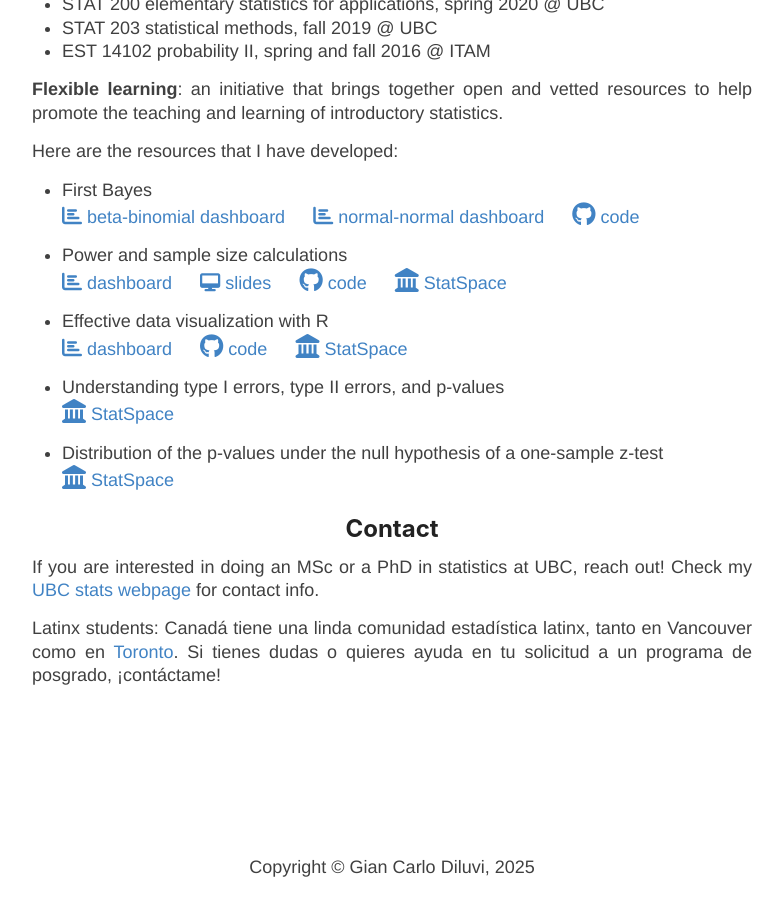
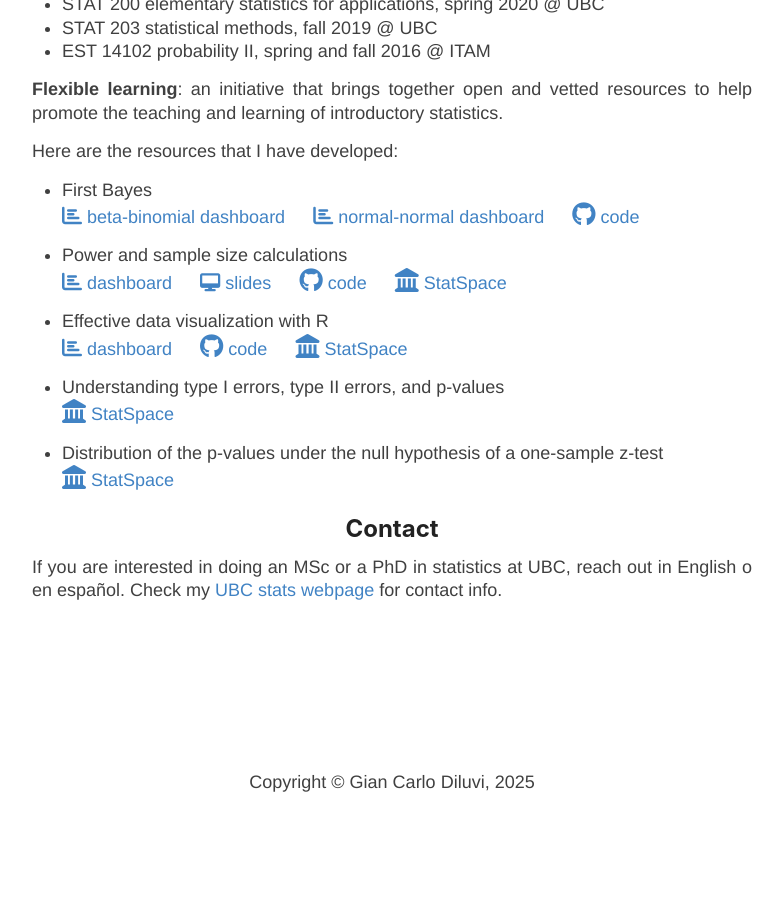
Before and after one commit to giankdiluvi/giankdiluvi.github.io, a Jekyll site: the page built from index.md, in a window 1280 px wide and 900 px high, scrolled down 2312 px. Shown: the whole window, without its empty margins (248-1031 px from the left). Built offline with Jekyll 4.4.1, drawn with Linux system fonts in a browser that asks for light colours; nearby versions of some CDN libraries; our own code applies the rules of GitHub Pages for plain Markdown files; after the commit the page ends 3127 px from its top, so only the background shows below that.

Commit message:
update contact

```diff
--- a/index.md
+++ b/index.md
@@ -311,15 +311,10 @@ Here are the resources that I have developed:
 
 ## Contact
 
-If you are interested in doing an MSc or a PhD in statistics at UBC, reach out!
+If you are interested in doing an MSc or a PhD in statistics at UBC, reach out
+in English o en español.
 Check my [UBC stats webpage](https://www.stat.ubc.ca/users/gian-carlo-di-luvi)
 for contact info.
-
-Latinx students: Canadá tiene una linda comunidad estadística latinx,
-tanto en Vancouver como en
-[Toronto](https://www.statistics.utoronto.ca/people/directories/all-faculty/vianey-leos-barajas).
-Si tienes dudas o quieres ayuda en tu solicitud a un programa de posgrado,
-¡contáctame!
 
 
 
```
Also changed, not shown: 2 other files.
